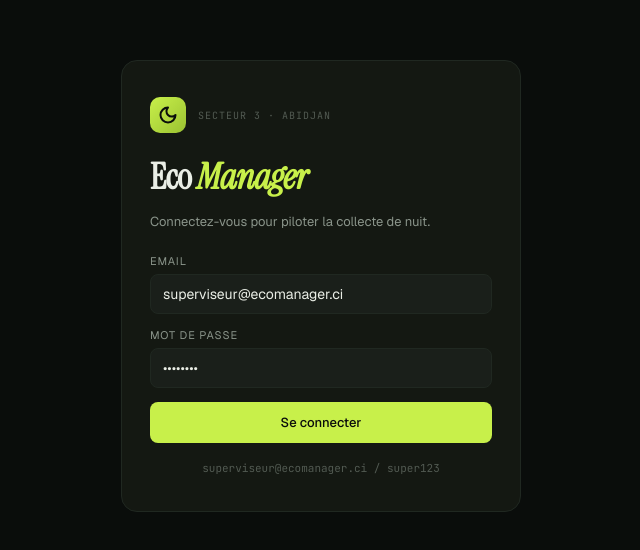
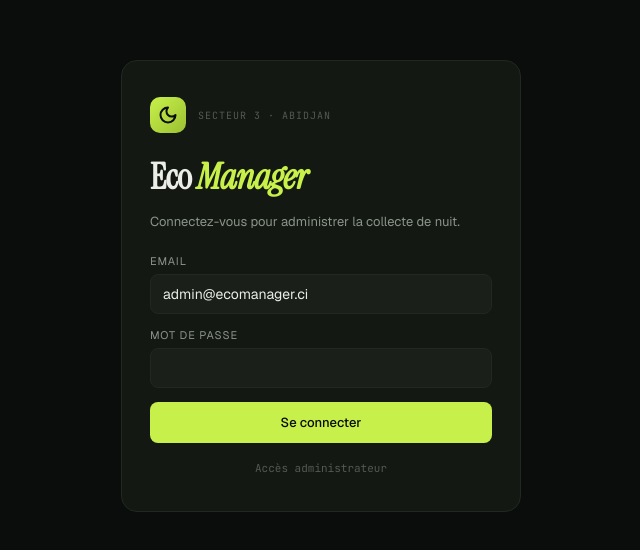
Before and after one commit to MDylan95/eco, a React (Vite) app in the folder frontend/: page /login in a window 1280 px wide. Shown: the part 114-664 px from the top of the page, without its empty margins (319-959 px from the left). Built offline with nearby package versions, Linux system fonts and the light colour scheme; no server answers.

Commit message:
feat: default login to admin user

```diff
--- a/frontend/src/pages/Login.jsx
+++ b/frontend/src/pages/Login.jsx
@@ -5,8 +5,8 @@ import { api, setSession } from "../api.js";
 
 export default function Login() {
   const nav = useNavigate();
-  const [email, setEmail] = useState("superviseur@ecomanager.ci");
-  const [password, setPassword] = useState("super123");
+  const [email, setEmail] = useState("admin@ecomanager.ci");
+  const [password, setPassword] = useState("");
   const [err, setErr] = useState("");
   const [loading, setLoading] = useState(false);
 
@@ -35,7 +35,7 @@ export default function Login() {
           </div>
         </div>
         <h1 className="login-title">Eco <em>Manager</em></h1>
-        <p className="login-sub">Connectez-vous pour piloter la collecte de nuit.</p>
+        <p className="login-sub">Connectez-vous pour administrer la collecte de nuit.</p>
 
         <form onSubmit={submit}>
           <div className="form-row">
@@ -74,7 +74,7 @@ export default function Login() {
         </form>
 
         <div style={{ marginTop: 18, fontSize: 11, color: "var(--text-mute)", textAlign: "center" }} className="mono">
-          superviseur@ecomanager.ci / super123
+          Accès administrateur
         </div>
       </div>
     </div>
```
